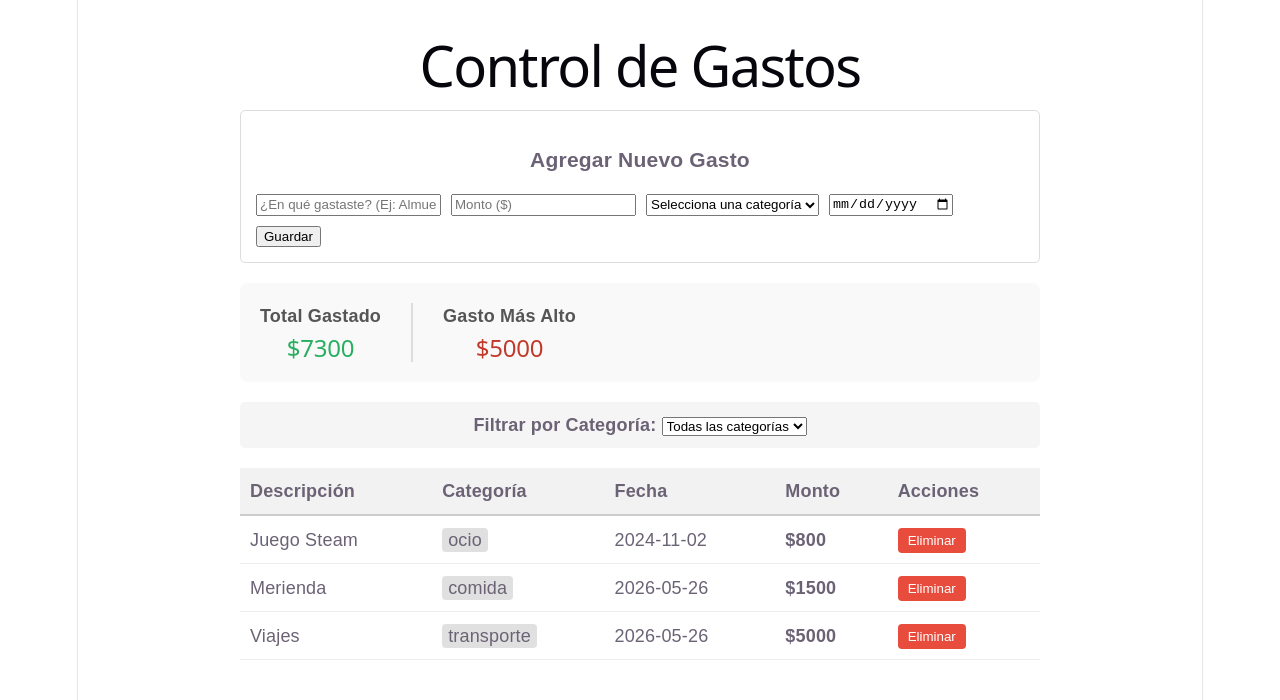
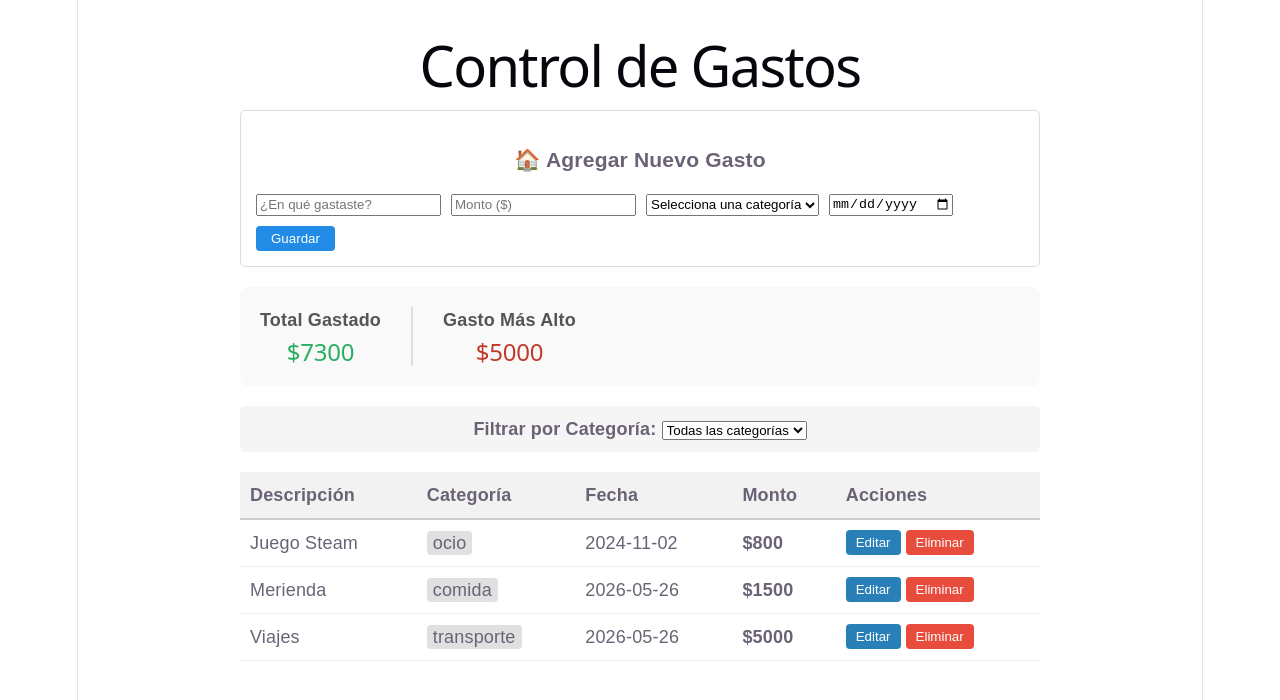
Before and after one commit to Euge-UTN/registros-gastos, a React (Vite) app: page / in a window 1280 px wide. Shown: the top 700 px of the page. Built offline with nearby package versions, Linux system fonts and the light colour scheme; data requests are answered from the project's data file.

Commit message:
Editar un gasto

```diff
--- a/src/App.jsx
+++ b/src/App.jsx
@@ -9,6 +9,7 @@
   const [gastos, setGastos] = useState([]);
   const [categorias, setCategorias] = useState([]);
   const [categoriaSeleccionada, setCategoriaSeleccionada] = useState('');
+  const [gastoAEditar, setGastoAEditar] = useState(null);
 
   // useEffect se ejecuta AUTOMÁTICAMENTE cuando la app se abre en el navegador [cite: 24, 25]
   useEffect(() => {
@@ -35,7 +36,20 @@
       alert("Error al guardar el gasto");
     }
   };
+// Función para actualizar el gasto en el backend y el estado (PUT)
+  const handleEditar = async (id, datosActualizados) => {
+    try {
+      const mapeado = await servicioGastos.updateGasto(id, datosActualizados);
 
+      // Actualizamos el estado reemplazando el viejo gasto por el modificado
+      setGastos(gastos.map(g => g.id === id ? mapeado : g));
+
+      // Limpiamos el estado de edición para que el formulario vuelva al modo "crear"
+      setGastoAEditar(null);
+    } catch (error) {
+      alert("Error al actualizar el gasto");
+    }
+  };
   // Función para eliminar un gasto al hacer clic en su botón
   const handleEliminar = async (id) => {
     try {
@@ -57,7 +71,12 @@
       <h1>Control de Gastos</h1>
 
       {/* Formulario de carga */}
-      <GastoForm onAgregar={handleAgregar} categories={categorias} />
+      <GastoForm
+        onAgregar={handleAgregar}
+        onEditar={handleEditar}
+        gastoAEditar={gastoAEditar}
+        categories={categorias}
+      />
 
       {/* Panel de totales */}
       <Resumen gastos={gastosFiltrados} />
@@ -74,7 +93,11 @@
       </div>
 
       {/* Tabla que muestra los resultados */}
-      <GastoList gastos={gastosFiltrados} onEliminar={handleEliminar} />
+      <GastoList
+        gastos={gastosFiltrados}
+        onEliminar={handleEliminar}
+        onSeleccionarEditar={setGastoAEditar}
+      />
     </div>
   );
 }
--- a/src/components/GastoForm.jsx
+++ b/src/components/GastoForm.jsx
@@ -1,33 +1,52 @@
-import { useState } from 'react';
+import { useState, useEffect } from 'react';
 
-function GastoForm({ onAgregar, categories }) {
-  // Creamos un estado local para capturar lo que el usuario escribe en cada input
+function GastoForm({ onAgregar, onEditar, gastoAEditar, categories }) {
   const [descripcion, setDescripcion] = useState('');
   const [monto, setMonto] = useState('');
   const [categoria, setCategoria] = useState('');
   const [fecha, setFecha] = useState('');
 
+  // Este useEffect "escucha" si App nos mandó un gasto para editar.
+  // Si cambia el gasto a editar, rellena los campos automáticamente en la pantalla.
+  useEffect(() => {
+    if (gastoAEditar) {
+      setDescripcion(gastoAEditar.descripcion);
+      setMonto(gastoAEditar.monto);
+      setCategoria(gastoAEditar.categoria);
+      setFecha(gastoAEditar.fecha);
+    } else {
+      // Si es null, resetea/limpia el formulario
+      setDescripcion('');
+      setMonto('');
+      setCategoria('');
+      setFecha('');
+    }
+  }, [gastoAEditar]);
+
   const handleSubmit = (e) => {
-    e.preventDefault(); // Evita que la página se recargue al enviar el formulario
+    e.preventDefault();
 
-    // Validación simple: que no envíen campos vacíos
     if (!descripcion || !monto || !categoria || !fecha) {
       alert('Por favor, completa todos los campos obligatorios');
       return;
     }
 
-    // Estructuramos el nuevo objeto gasto
-    const nuevoGasto = {
+    const datosGasto = {
       descripcion,
-      monto: Number(monto), // Convertimos el texto del input a número para poder sumarlo después
+      monto: Number(monto),
       categoria,
       fecha
     };
 
-    // Le pasamos este nuevo gasto a la función que nos mandó App.jsx
-    onAgregar(nuevoGasto);
+    // Si estamos en modo edición, llamamos a onEditar pasándole el ID.
+    // Si no, llamamos al onAgregar tradicional.
+    if (gastoAEditar) {
+      onEditar(gastoAEditar.id, datosGasto);
+    } else {
+      onAgregar(datosGasto);
+    }
 
-    // Limpiamos los inputs del formulario para que queden listos otra vez
+    // Limpiamos los inputs
     setDescripcion('');
     setMonto('');
     setCategoria('');
@@ -35,12 +54,12 @@
   };
 
   return (
-    <form onSubmit={handleSubmit} style={{ marginBottom: '20px', padding: '15px', border: '1px solid #ddd', borderRadius: '5px' }}>
-      <h3>Agregar Nuevo Gasto</h3>
+    <form onSubmit={handleSubmit} style={{ marginBottom: '20px', padding: '15px', border: '1px solid #ddd', borderRadius: '5px', backgroundColor: gastoAEditar ? '#fff9db' : '#fff' }}>
+      <h3>{gastoAEditar ? '✏️ Editando Gasto' : '🏠 Agregar Nuevo Gasto'}</h3>
       <div style={{ display: 'flex', gap: '10px', flexWrap: 'wrap' }}>
         <input
           type="text"
-          placeholder="¿En qué gastaste? (Ej: Almuerzo)"
+          placeholder="¿En qué gastaste?"
           value={descripcion}
           onChange={(e) => setDescripcion(e.target.value)}
         />
@@ -61,7 +80,9 @@
           value={fecha}
           onChange={(e) => setFecha(e.target.value)}
         />
-        <button type="submit">Guardar</button>
+        <button type="submit" style={{ backgroundColor: gastoAEditar ? '#f59f00' : '#228be6', color: 'white', border: 'none', padding: '5px 15px', borderRadius: '4px', cursor: 'pointer' }}>
+          {gastoAEditar ? 'Actualizar' : 'Guardar'}
+        </button>
       </div>
     </form>
   );
--- a/src/components/GastoItem.jsx
+++ b/src/components/GastoItem.jsx
@@ -1,11 +1,18 @@
-function GastoItem({ gasto, onEliminar }) {
+function GastoItem({ gasto, onEliminar, onSeleccionarEditar }) {
   return (
     <tr style={{ borderBottom: '1px solid #eee' }}>
       <td style={{ padding: '10px' }}>{gasto.descripcion}</td>
       <td style={{ padding: '10px' }}><span style={{ background: '#e0e0e0', padding: '2px 6px', borderRadius: '4px' }}>{gasto.categoria}</span></td>
       <td style={{ padding: '10px' }}>{gasto.fecha}</td>
       <td style={{ padding: '10px' }}><strong>${gasto.monto}</strong></td>
-      <td style={{ padding: '10px' }}>
+      <td style={{ padding: '10px', display: 'flex', gap: '5px' }}>
+        {/* NUEVO BOTÓN DE EDITAR */}
+        <button
+          onClick={() => onSeleccionarEditar(gasto)}
+          style={{ backgroundColor: '#2980b9', color: 'white', border: 'none', padding: '5px 10px', borderRadius: '4px', cursor: 'pointer' }}
+        >
+          Editar
+        </button>
         <button
           onClick={() => onEliminar(gasto.id)}
           style={{ backgroundColor: '#e74c3c', color: 'white', border: 'none', padding: '5px 10px', borderRadius: '4px', cursor: 'pointer' }}
--- a/src/components/GastoList.jsx
+++ b/src/components/GastoList.jsx
@@ -1,6 +1,6 @@
 import GastoItem from './GastoItem';
 
-function GastoList({ gastos, onEliminar }) {
+function GastoList({ gastos, onEliminar, onSeleccionarEditar }) {
   if (gastos.length === 0) {
     return <p>No hay gastos registrados para mostrar.</p>;
   }
@@ -18,8 +18,13 @@
       </thead>
       <tbody>
         {gastos.map((gasto) => (
-          <GastoItem key={gasto.id} gasto={gasto} onEliminar={onEliminar} />
-        ))}
+          <GastoItem
+          key={gasto.id}
+          gasto={gasto}
+          onEliminar={onEliminar}
+          onSeleccionarEditar={onSeleccionarEditar} // <-- Nueva línea
+      />
+      ))}
       </tbody>
     </table>
   );
--- a/src/services/gastos.js
+++ b/src/services/gastos.js
@@ -26,11 +26,16 @@
   const response = await axios.delete(`${baseUrl}/gastos/${id}`);
   return response.data;
 };
-
+// Actualizar un gasto existente (PUT)
+const updateGasto = async (id, gastoActualizado) => {
+  const response = await axios.put(`${baseUrl}/gastos/${id}`, gastoActualizado);
+  return response.data;
+};
 // Exportamos las funciones para que App.jsx las pueda usar
 export default {
   getGastos,
   getCategorias,
   createGasto,
-  deleteGasto
+  deleteGasto,
+  updateGasto
 };
```
